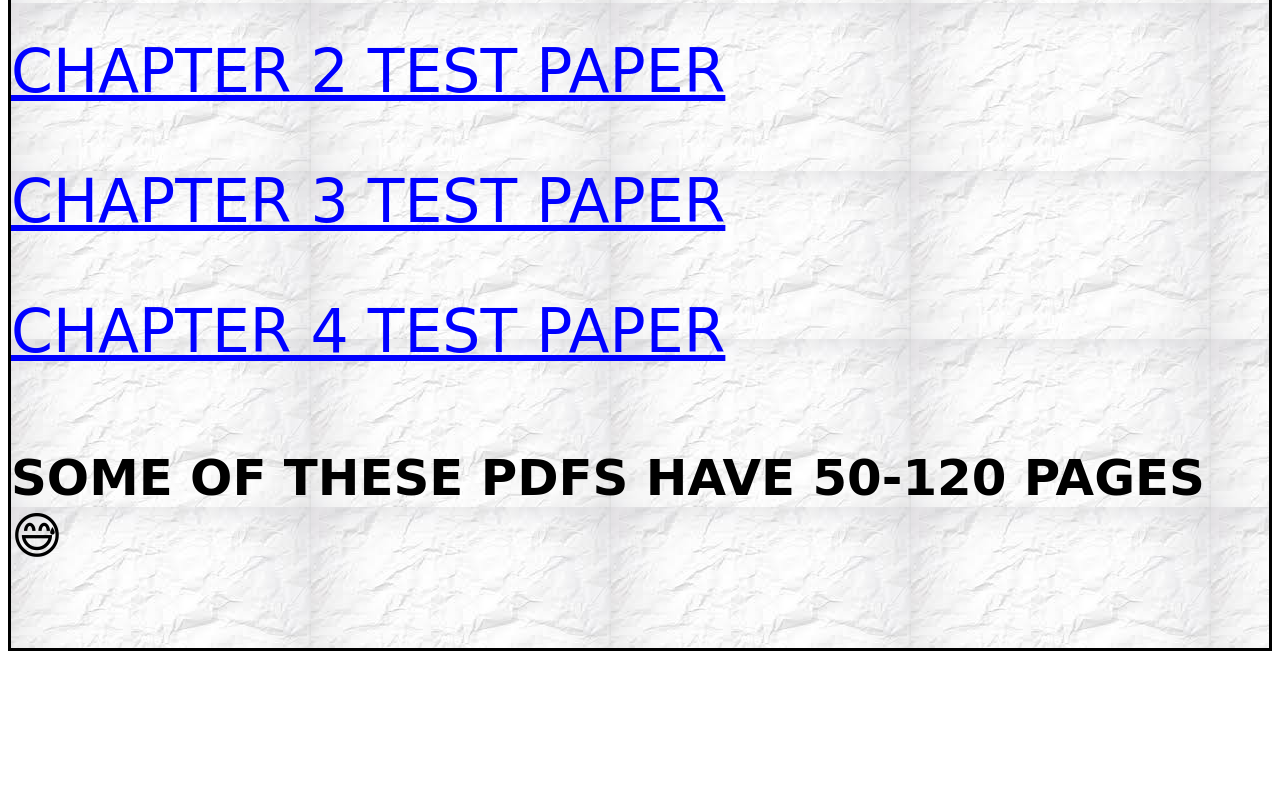
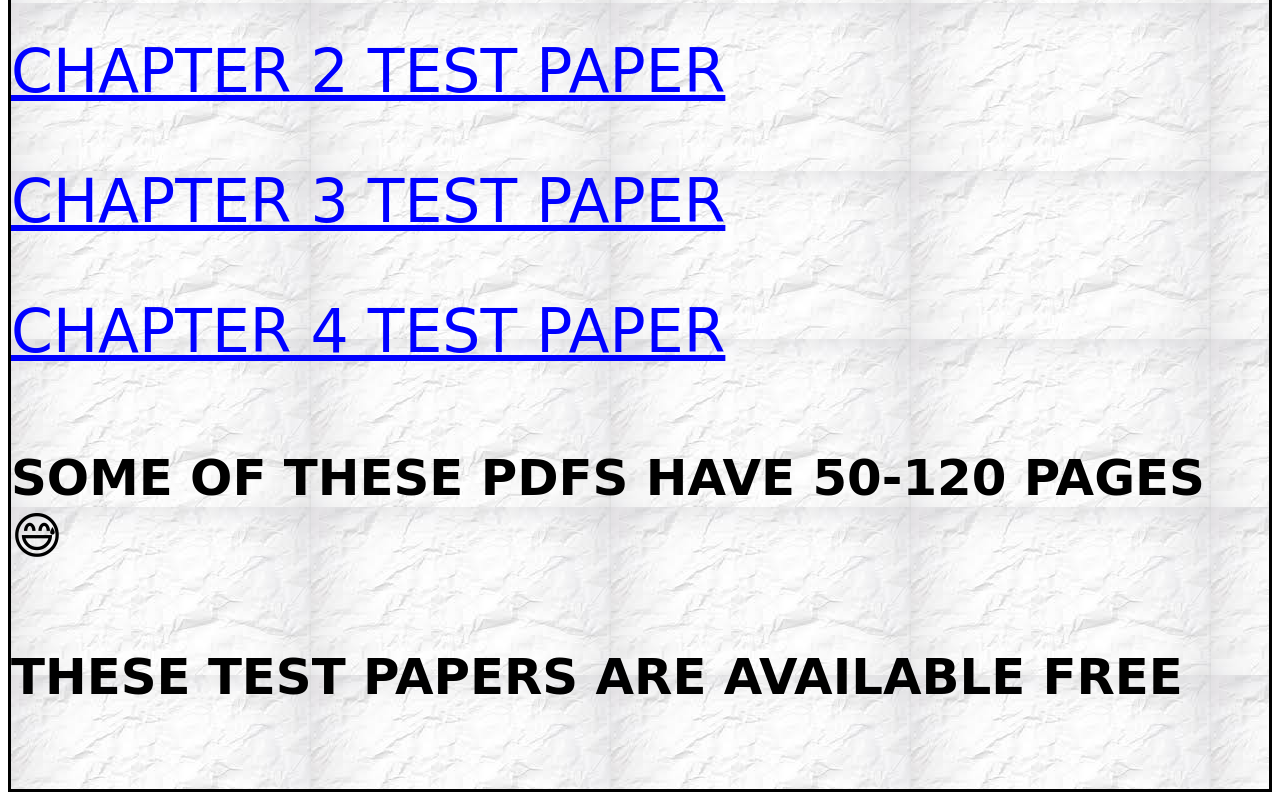
Before and after one commit to pranjal53021-github/NOTES-WEB, a plain HTML site: page maths.html in a window 1280 px wide. Shown: the part 1992-2792 px from the top of the page. Before the commit the page ends 2651 px from the top, so only its background shows below. Drawn offline with Linux system fonts and the light colour scheme.

Commit message:
Update maths.html

```diff
--- a/maths.html
+++ b/maths.html
@@ -41,6 +41,7 @@
 <p><a href="https://drive.google.com/file/d/1O4qeuz3IssY3lZbibjUpMWyUzv17E2A8/view?usp=sharing">CHAPTER 4 TEST PAPER </a></p>
 
 <h5>SOME OF THESE PDFS HAVE 50-120 PAGES 😅</h5>
+    <h5>THESE TEST PAPERS ARE AVAILABLE FREE </h5>
 </div>
 
 
```
